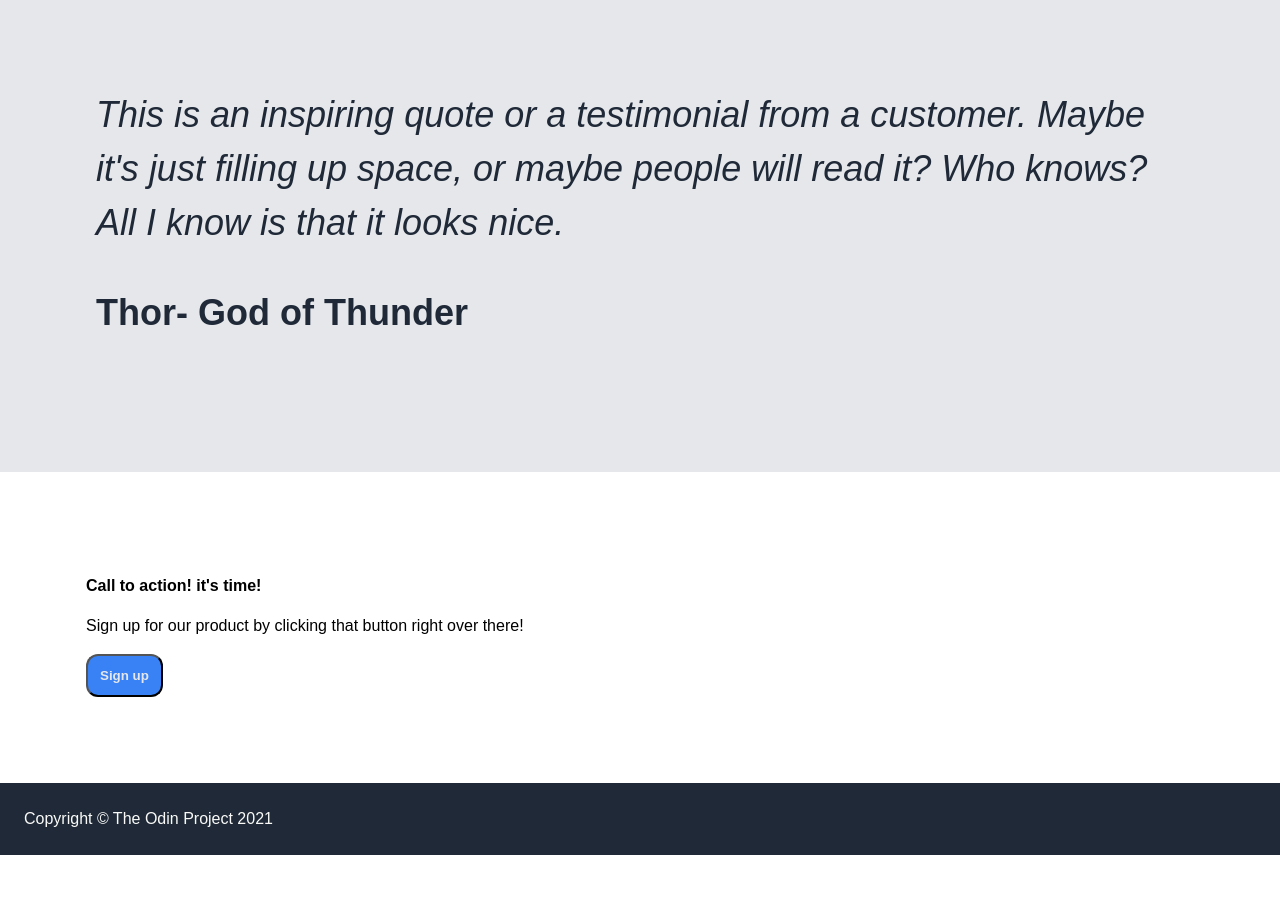
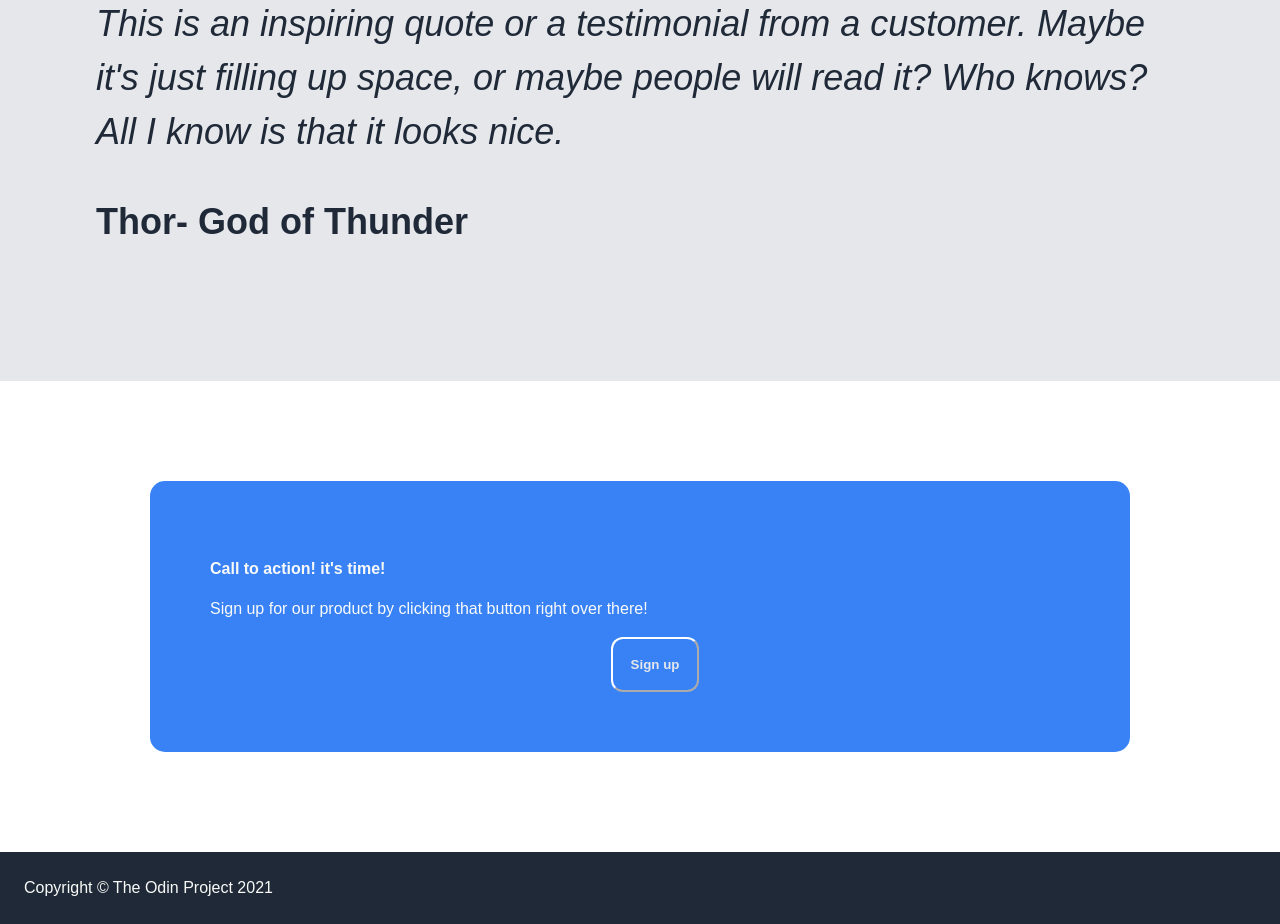
Before and after one commit to SheerazSaeed/2-Odin_project_landing_page, a plain HTML site: page index.html in a window 1280 px wide. Shown: the part 1125-2049 px from the top of the page. Before the commit the page ends 1980 px from the top, so only its background shows below. Drawn offline with Linux system fonts and the light colour scheme; files whose address does not match are found by name.

Commit message:
input data for container 5

```diff
--- a/index.html
+++ b/index.html
@@ -7,10 +7,9 @@
     <link rel="stylesheet" href="style.css">
 </head>
 <body>
-
    <div class="container_one">
     <div class="header">
-        <header>Header logo</header>
+        <header><strong>Header logo</strong></header>
      <ul>
         <li>header link one</li>
         <li>header link two</li>
@@ -20,8 +19,9 @@
     <div class="title">This website is awesome</div>
     <div class="subtext">This website has some subtext that goes here under the<br> main title.
         It's a smaller font and the color is lower<br> contrast.</div>
-    <button>Sign up</button>
+    <div class="button1"><button>Sign up</button></div>
     <div>this is a placeholder for an image</div>
+   <img class="top_image" src="../odin-landing/empty.jpg" alt="empty space">
   </div>
 
   <div class=" container_two">
@@ -39,9 +39,9 @@
     <p><strong class="thor">Thor- God of Thunder</strong></p>
   </div>
    <div class="container_five">
-    <p><strong>Call to action! it's time!</strong></p>
-    <p>Sign up for our product by clicking that button right over there!</p>
-    <button>Sign up</button>
+    <p class="con_5_1"><strong>Call to action! it's time!</strong></p>
+    <p class="con_5_2">Sign up for our product by clicking that button right over there!</p>
+    <div class="button2"><button>Sign up</button></div>
    </div>
 
    <div class="footer">Copyright © The Odin Project 2021</div>
--- a/style.css
+++ b/style.css
@@ -8,9 +8,12 @@ body {
 
 }
 
-.subtext {}
 
 header {padding-top: 16px; }
+
+.top_image {
+
+    width: 500px; height:250px;}
 
 .header {
 
@@ -39,7 +42,9 @@ ul {
     color:#F9FAF8
 }
 
-.container_one { padding: 0px 128px 128px 128px}
+.container_one {
+
+    padding: 0px 128px 128px 128px}
 
 .footer {
 
@@ -68,12 +73,15 @@ img {width: 75%; height: auto;}
 button {
 
     background-color: #3882F6;
-    padding: 12px;
+    padding: 18px;
     border-radius: 12px;
+    border-color: white;
     color: #E5E7EB;
     font-weight: bolder;
 
 }
+
+
 
 .h1 {
 
@@ -105,5 +113,17 @@ button {
 
 .container_five {
 
-    padding: 86px;
+    padding: 60px 30px 60px 60px;
+    border-radius: 15px;
+    margin: 100px 150px 100px 150px;
+    background-color: #3882F6;
+    color: #F9FAF8;
 }
+
+.button2 {
+
+    display: flex;
+    justify-content:space-around;
+
+
+}
```
